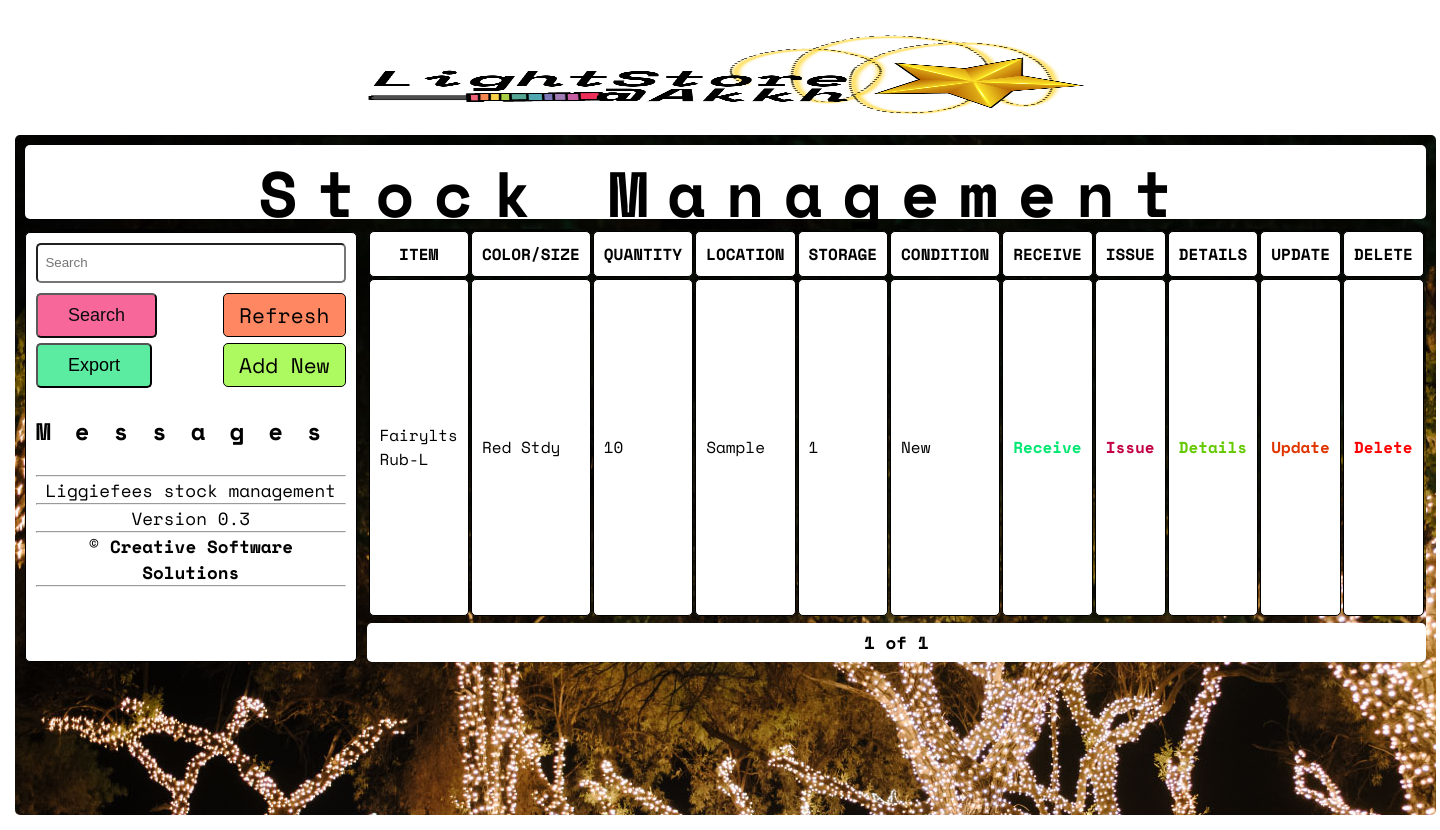
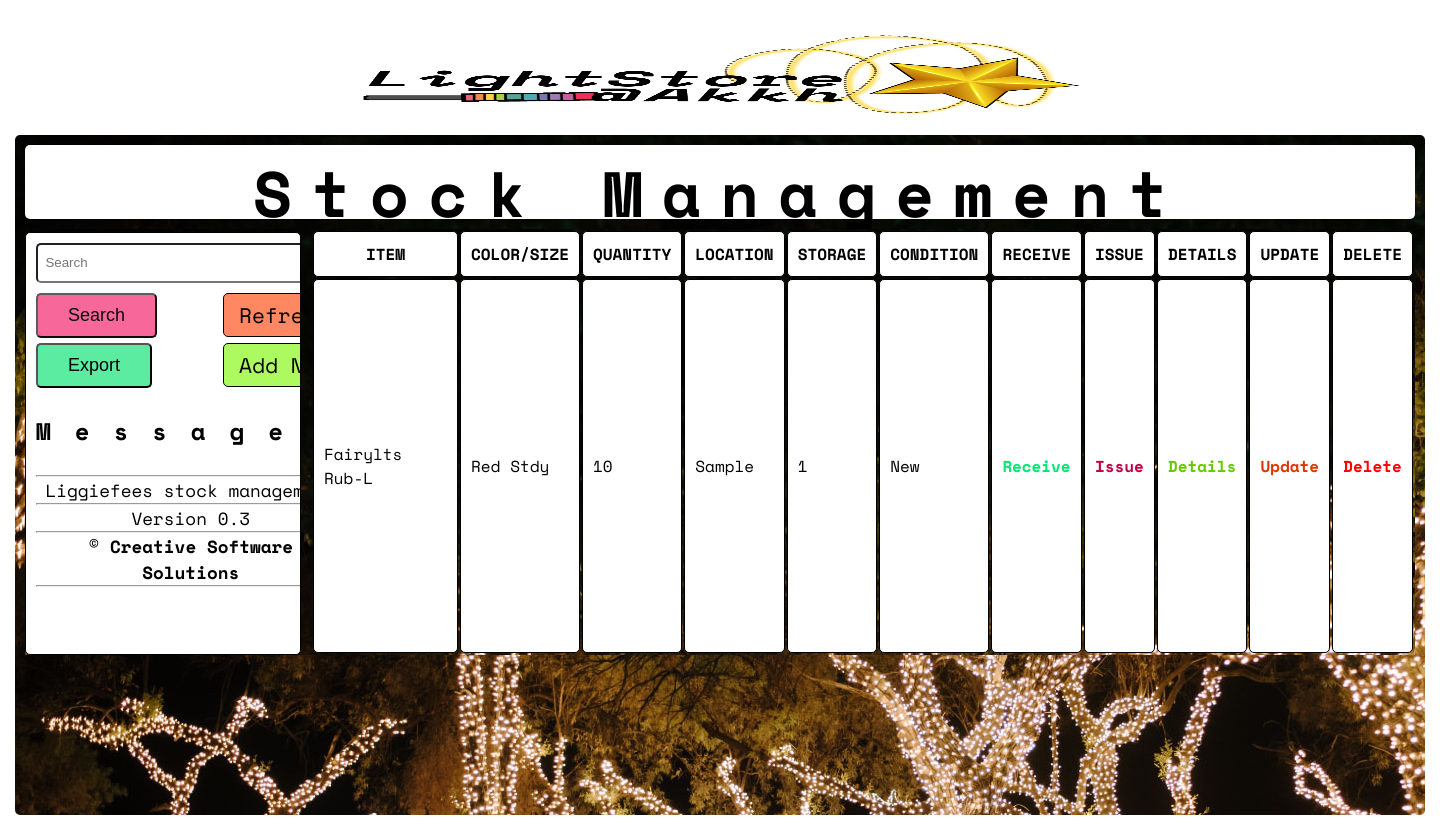
Before and after one commit to akayela/lights, a Django app: page / in a window 1440 px wide. Run offline with Django 5.2, Linux system fonts and the light colour scheme; tables that the repository leaves empty hold one stand-in row (values such as "Sample post").

Commit message:
First commit

```diff
--- a/notes.txt
+++ b/notes.txt
@@ -2,8 +2,8 @@ Database Setup
 $sudo -u postgres psql
 postgres=# create database storedb;
 postgres=# create user storedbuser with password 'storedbuser/15';
-postgres=# grant all privileges on database storedb to stordbuser;
-postgres=# alter database storedb owner to storedb;
+postgres=# grant all privileges on database storedb to storedbuser;
+postgres=# alter database storedb owner to storedbuser;
 
 Open terminal in this current directory and run
 $source env/bin/activate
--- a/static/css/base.css
+++ b/static/css/base.css
@@ -95,6 +95,8 @@ a:link,
   border-radius: 5px;
   padding: 10px;
   font-size: 1.1rem;
+  overflow: hidden;
+  overflow-y: scroll;
 }
 
 /* FORM STYLES */
@@ -194,9 +196,11 @@ a:link,
 /* creating the grid */
 .right {
   display: grid;
-  grid-template-rows: 10fr 1fr;
+  grid-template-rows: 11fr;
   grid-template-columns: 1fr;
   grid-gap: 5px;
+  overflow: hidden;
+  overflow-y: scroll;
 }
 
 /* list-table styles */
--- a/store/views.py
+++ b/store/views.py
@@ -1,4 +1,3 @@
-from django.core.paginator import Paginator
 from django.shortcuts import render, redirect
 from .models import Stock
 from .forms import (
@@ -14,11 +13,9 @@ from django.db.models import Q
 
 def stock_list(request):
     queryset = Stock.objects.all().order_by('location', 'container_id')
-    paginator = Paginator(queryset, 10)
-    page_number = request.GET.get("page")
-    page_obj = paginator.get_page(page_number)
+
     context = {
-            'page_obj': page_obj
+            'queryset': queryset
             }
 
     query = request.GET.get('q')
@@ -34,11 +31,9 @@ def stock_list(request):
                 Q(size__icontains=query) |
                 Q(shelf_id__icontains=query)
                 )
-        paginator = Paginator(queryset, 10)
-        page_number = request.GET.get("page")
-        page_obj = paginator.get_page(page_number)
+
         context = {
-            'page_obj': page_obj
+            'queryset': queryset,
             }
     return render(request, "store/stock_list.html", context)
 
--- a/templates/store/stock_list.html
+++ b/templates/store/stock_list.html
@@ -74,7 +74,7 @@
           <th>DELETE</th>
         </tr>
       </thead>
-      {% for stock in page_obj %}
+      {% for stock in queryset %}
       <tr>
         <td>{{stock.category}}</td>
         <td>
@@ -131,127 +131,9 @@
     </table>
     <!-- end of table -->
 
-    <!-- start of pagination -->
-    <div class="pagination">
-      <span class="step-links">
-        {% if page_obj.has_previous %}
-
-        <a href="?page={{ page_obj.previous_page_number }}">&laquo;</a>
-
-        {%else%}
-
-        <a href="?page=1"></a>
-        {% endif %}
-
-        <span class="current">
-          {{ page_obj.number }} of {{ page_obj.paginator.num_pages }}
-        </span>
-
-        {% if page_obj.has_next %}
-        <a href="?page={{ page_obj.next_page_number }}">&raquo;</a>
-
-        {% else %}
-        <a href="?page={{ page_obj.paginator.num_pages }}"></a>
-        {% endif %}
-      </span>
-    </div>
-    <!-- end of pagination -->
   </div>
   <!-- end of right -->
 </div>
 <!-- end of stock-list-wrapper -->
 
-
-
-<!-- start of mobile section container-->
-<div class="mobile-section-container">
-  <!-- start of mobile logo container -->
-  <div class="mobile-logo-container">
-    <img class="mobile-logo" src="{% static 'images/LiggiefeesLogo.png' %}" />
-  </div>
-  <!-- end of logo container -->
-
-  <!-- start of mobile content container  -->
-  <div class="mobile-content-container">
-    <form action="" class="mobile-search-form-container">
-      <input class="search-form-input" type="text" name="q" id="search" placeholder="  Search" />
-      <button class="search-form-button" id="search-button" title="Search">
-        <span>S</span>earch
-      </button>
-      <a class="search-form-link" href="{% url 'stock_list'%}" id="refresh-link"
-        title="Refresh">Refre<span>s</span>h</a>
-      <button class="search-form-button" title="Export" id="export-button">
-        Export
-      </button>
-      <a class="search-form-link" href="{% url 'stock_create'%}" id="add-new-link" title="New">Add New</a>
-    </form>
-
-    <!-- start of right -->
-    <div class="mobile-table-and-pagination-container">
-      <!-- start of table -->
-      <table class="mobile-table" id="list">
-        <thead>
-          <tr>
-            <th>COLOR/<span>S</span>IZE</th>
-            <th>QUANTITY</th>
-            <th><span>S</span>TORAGE</th>
-
-          </tr>
-        </thead>
-        {% for stock in page_obj %}
-        <tr>
-          <td>
-            {%if stock.color%} {{stock.color}} {%elif stock.size%} {{stock.size}}
-            {%else%} N/A {%endif%}
-          </td>
-          <td>{{stock.quantity}}</td>
-          <td>
-            {%if stock.container_id %}
-            {{stock.container_id}}
-            {%else%}
-            {%if stock.shelf_id%}
-            {{stock.shelf_id}}
-            {%else%}
-            0
-            {%endif%}
-            {%endif%}
-          </td>
-        </tr>
-        {% endfor %}
-      </table>
-      <!-- end of mobile table -->
-
-      <!-- start of pagination -->
-      <div class="mobile-pagination">
-        <span class="step-links">
-          {% if page_obj.has_previous %}
-
-          <a href="?page={{ page_obj.previous_page_number }}">&laquo;</a>
-
-          {%else%}
-
-          <a href="?page=1"></a>
-          {% endif %}
-
-          <span class="current">
-            {{ page_obj.number }} of {{ page_obj.paginator.num_pages }}
-          </span>
-
-          {% if page_obj.has_next %}
-          <a href="?page={{ page_obj.next_page_number }}">&raquo;</a>
-
-          {% else %}
-          <a href="?page={{ page_obj.paginator.num_pages }}"></a>
-          {% endif %}
-        </span>
-      </div>
-      <!-- end of mobile pagination -->
-    </div>
-  </div>
-  <!-- end of mobile content container -->
-
-
-</div>
-<!-- end of mobile section container -->
-
 {% endblock content %}
```
Also changed, not shown: 1 other file.
